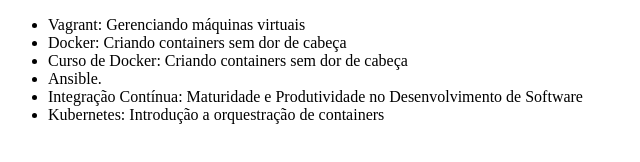
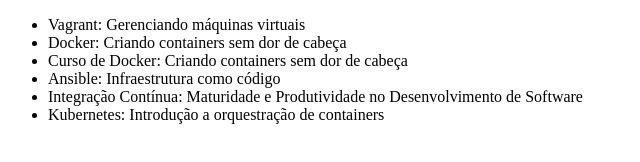
Before and after one commit to ediCarlosSilva/cursoGit2023, a plain HTML site: page index.html in a window 1280 px wide. Shown: the whole page, without its empty margins (0-640 px from the left). Drawn offline with Linux system fonts and the light colour scheme.

Commit message:
Alterando o nome do curso de Ansible

```diff
--- a/index.html
+++ b/index.html
@@ -11,7 +11,7 @@
         <li>Vagrant: Gerenciando máquinas virtuais</li>
         <li>Docker: Criando containers sem dor de cabeça</li>
         <li>Curso de Docker: Criando containers sem dor de cabeça</li>
-        <li>Ansible.</li>
+        <li>Ansible: Infraestrutura como código</li>
         <li>Integração Contínua: Maturidade e Produtividade no Desenvolvimento de Software</li>
         <li>Kubernetes: Introdução a orquestração de containers</li>
     </ul>
```
